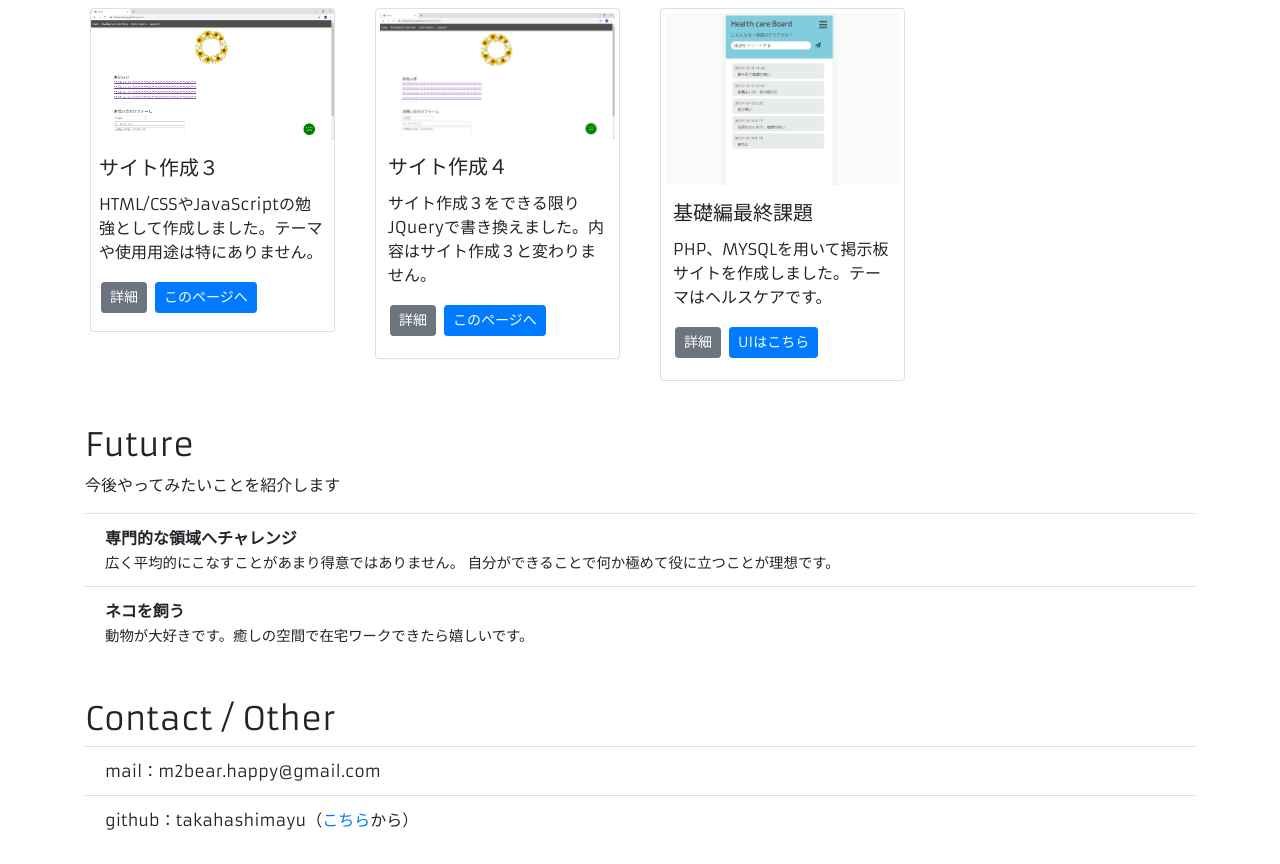
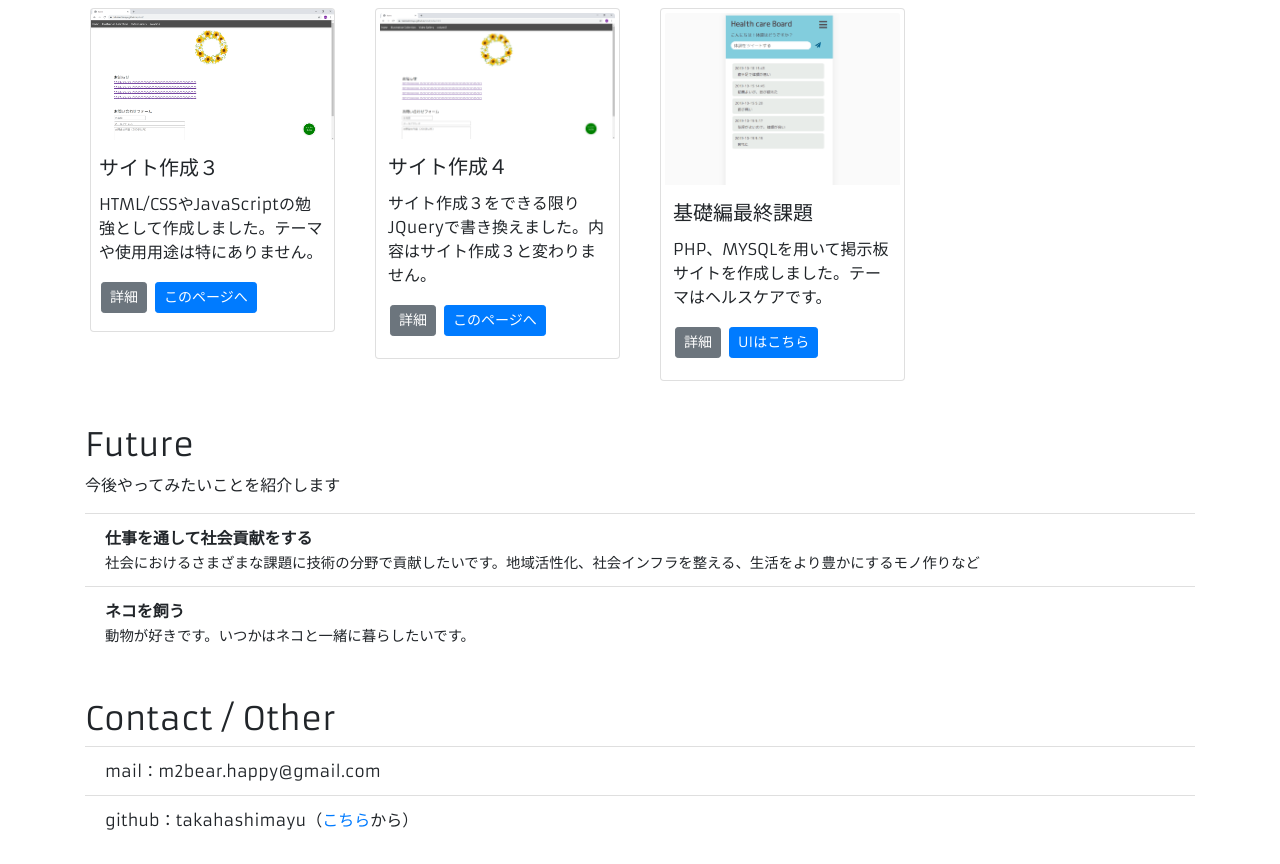
Before and after one commit to takahashimayu/portfolio, a plain HTML site: page index.html in a window 1280 px wide. Shown: the part 1713-2577 px from the top of the page. Drawn offline with nearby package versions, Linux system fonts and the light colour scheme.

Commit message:
テキストを修正

```diff
--- a/index.html
+++ b/index.html
@@ -323,10 +323,11 @@
         <h2 id="future-top">Future</h2>
         <p>今後やってみたいことを紹介します</p>
         <ul class="list-group list-group-flush">
-          <li class="list-group-item">専門的な領域へチャレンジ<br><span class="small-font">広く平均的にこなすことがあまり得意ではありません。
-            自分ができることで何か極めて役に立つことが理想です。</span>
+          <li class="list-group-item">仕事を通して社会貢献をする<br><span class="small-font">
+            社会におけるさまざまな課題に技術の分野で貢献したいです。地域活性化、社会インフラを整える、生活をより豊かにするモノ作りなど
+            </span>
           </li>
-          <li class="list-group-item">ネコを飼う<br><span class="small-font">動物が大好きです。癒しの空間で在宅ワークできたら嬉しいです。</span></li>
+          <li class="list-group-item">ネコを飼う<br><span class="small-font">動物が好きです。いつかはネコと一緒に暮らしたいです。</span></li>
         </ul>
       </div>
       <!-- コンタクト -->
```
